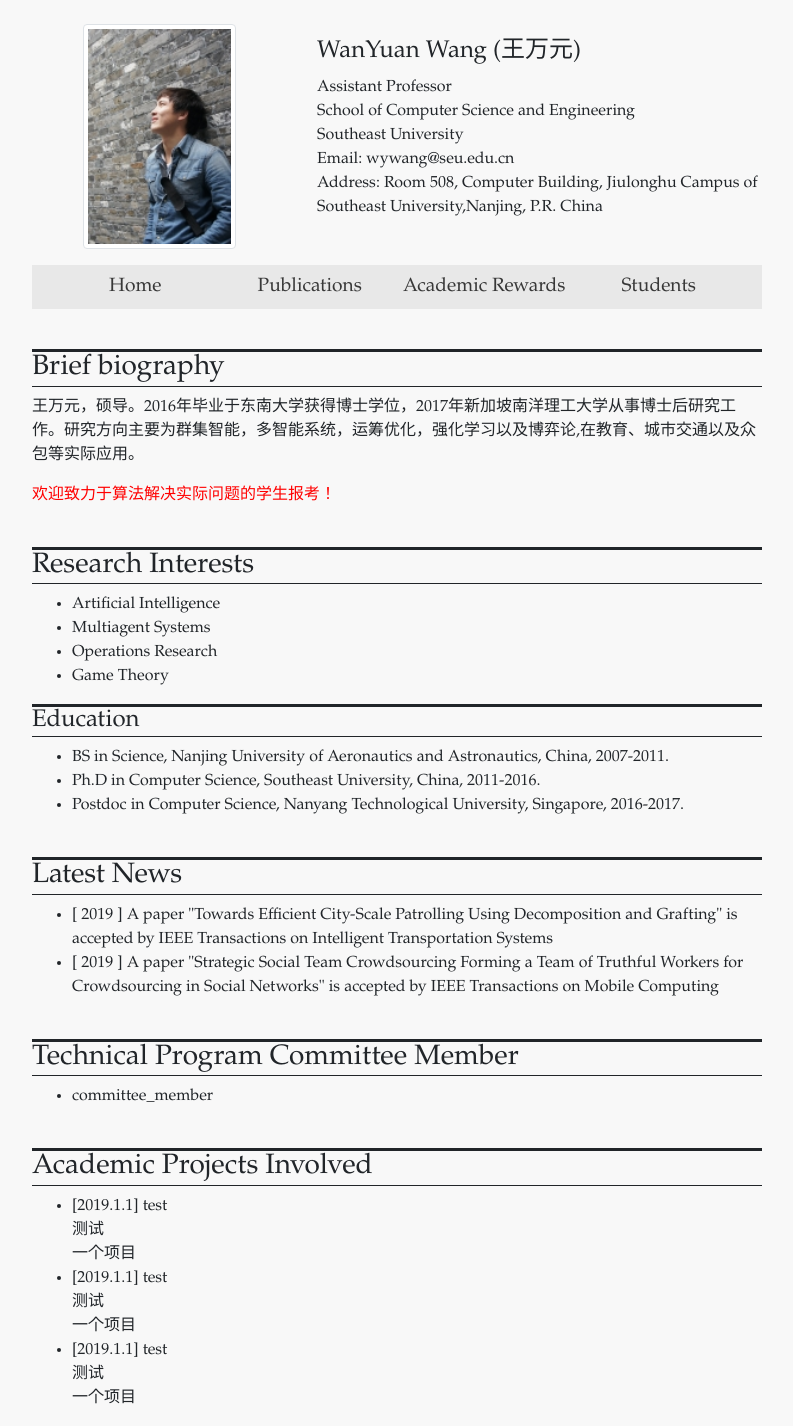
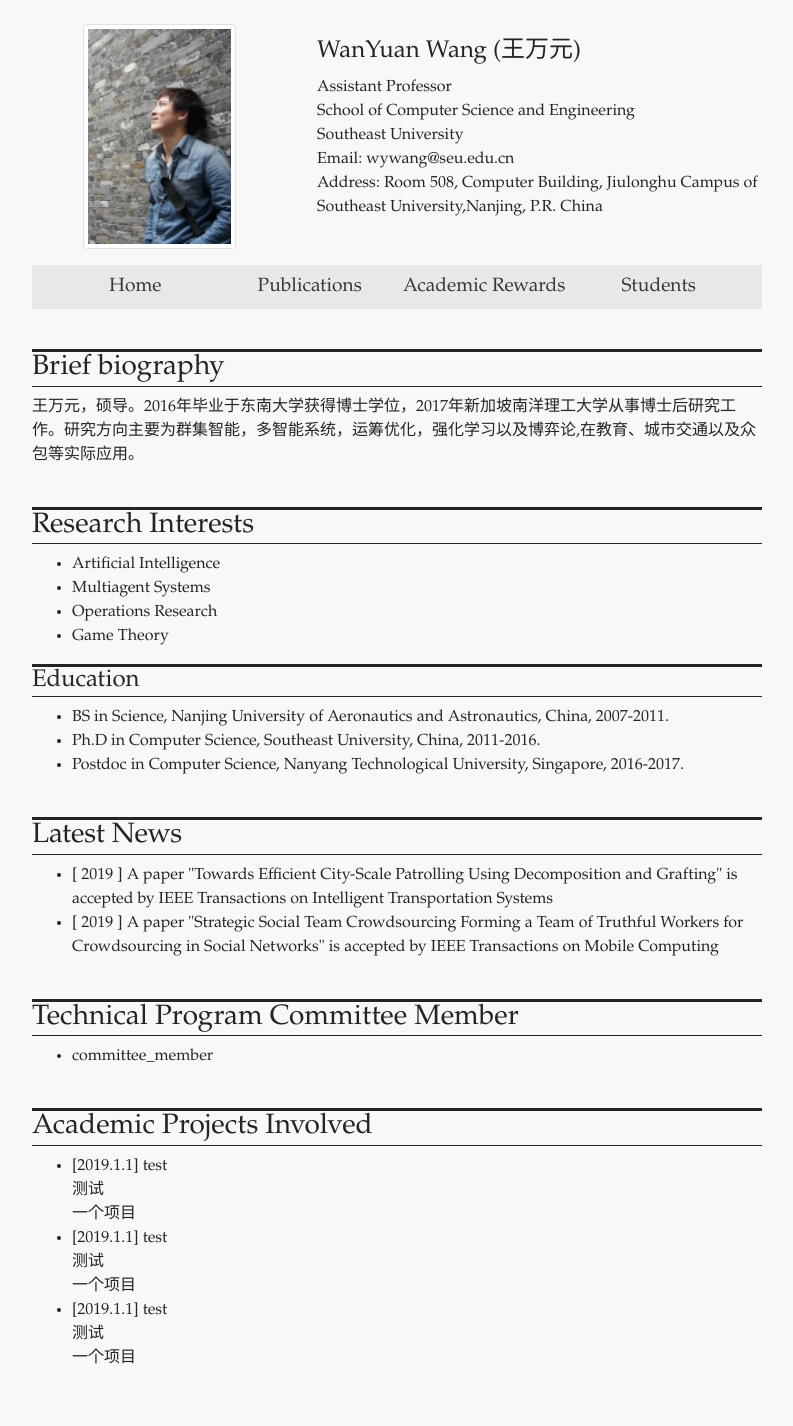
Before and after one commit to wanyuanwang/wanyuanwang.github.io, a Jekyll site: the page built from index.html, in a window 1280 px wide. Shown: the whole page, without its empty margins (243-1036 px from the left). Built offline with Jekyll 4.4.1, drawn with Linux system fonts in a browser that asks for light colours; after the commit the page ends 1386 px from its top, so only the background shows below that.

Commit message:
Update index.html

```diff
--- a/index.html
+++ b/index.html
@@ -5,7 +5,7 @@ layout: default
     <div class="col-sm-8 offset-sm-2">
         <h3 class="mt-4" style="border-top:3px solid; border-bottom:1px solid; "> Brief biography </h3>
         <p>
-            {{site.resume_biography}} <p style="color:red"> 欢迎致力于算法解决实际问题的学生报考！</p>
+            {{site.resume_biography}}
         </p>
     </div>
 </div>
```
